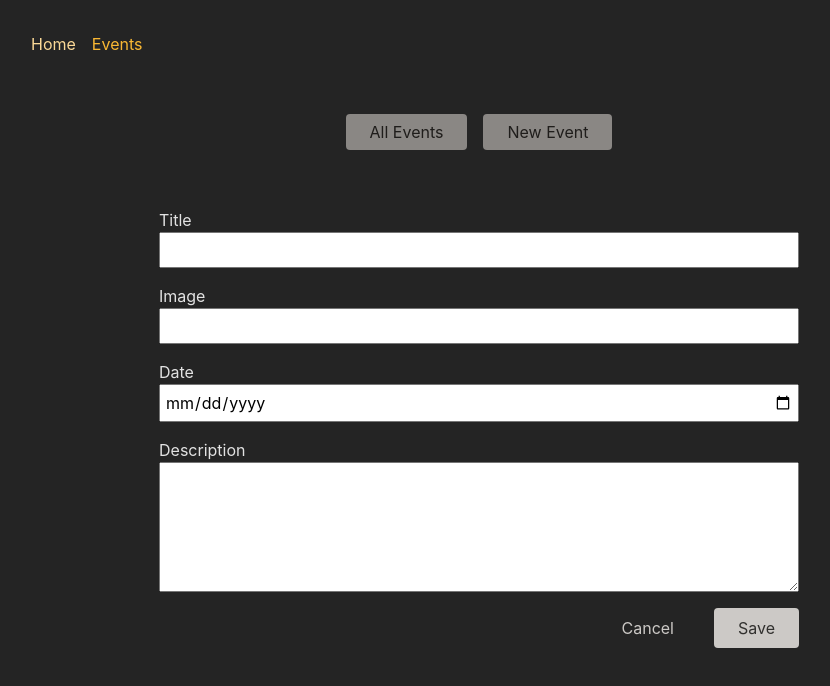
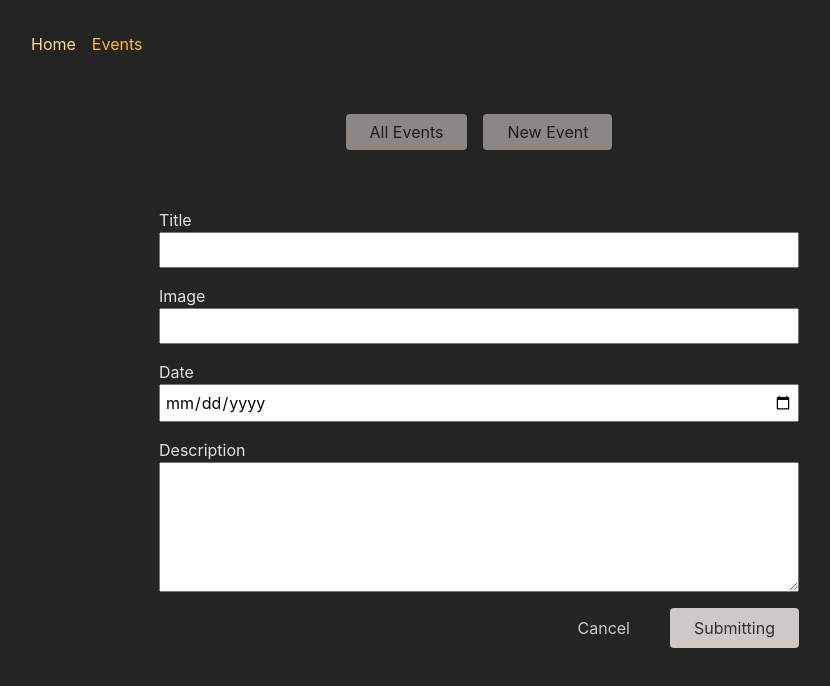
Before and after one commit to Rahulkaradwal/react-router-practice, a React (Create React App) app: page /events/new in a window 1280 px wide. Shown: the top 686 px of the page, without its empty margins (161-991 px from the left). Built offline with nearby package versions, Linux system fonts and the light colour scheme.

Commit message:
feat: update button based on submission status

```diff
--- a/src/components/EventForm.js
+++ b/src/components/EventForm.js
@@ -1,12 +1,15 @@
-import { Form, useNavigate } from 'react-router-dom';
+import { Form, useNavigate, useNavigation } from 'react-router-dom';
 
 import classes from './EventForm.module.css';
 
 function EventForm({ method, event }) {
+  const navigation = useNavigation();
   const navigate = useNavigate();
   function cancelHandler() {
     navigate('..');
   }
+
+  const submitting = (navigation.state = 'submitting');
 
   return (
     <Form method={method} className={classes.form}>
@@ -51,10 +54,12 @@ function EventForm({ method, event }) {
         />
       </p>
       <div className={classes.actions}>
-        <button type="button" onClick={cancelHandler}>
+        <button disabled={submitting} type="button" onClick={cancelHandler}>
           Cancel
         </button>
-        <button type="submit">Save</button>
+        <button disabled={submitting} type="submit">
+          {submitting ? 'Submitting' : 'Save'}
+        </button>
       </div>
     </Form>
   );
```
